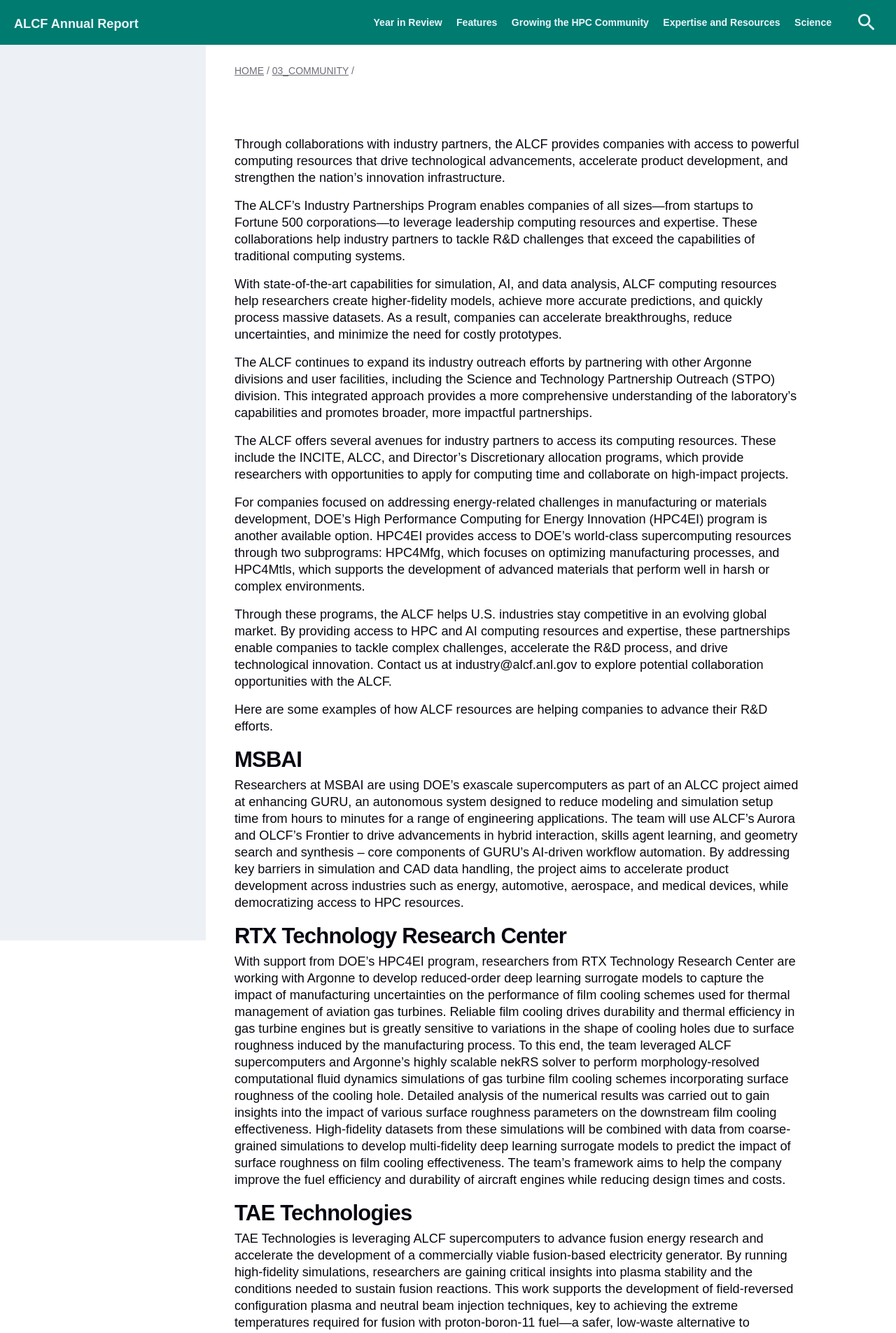
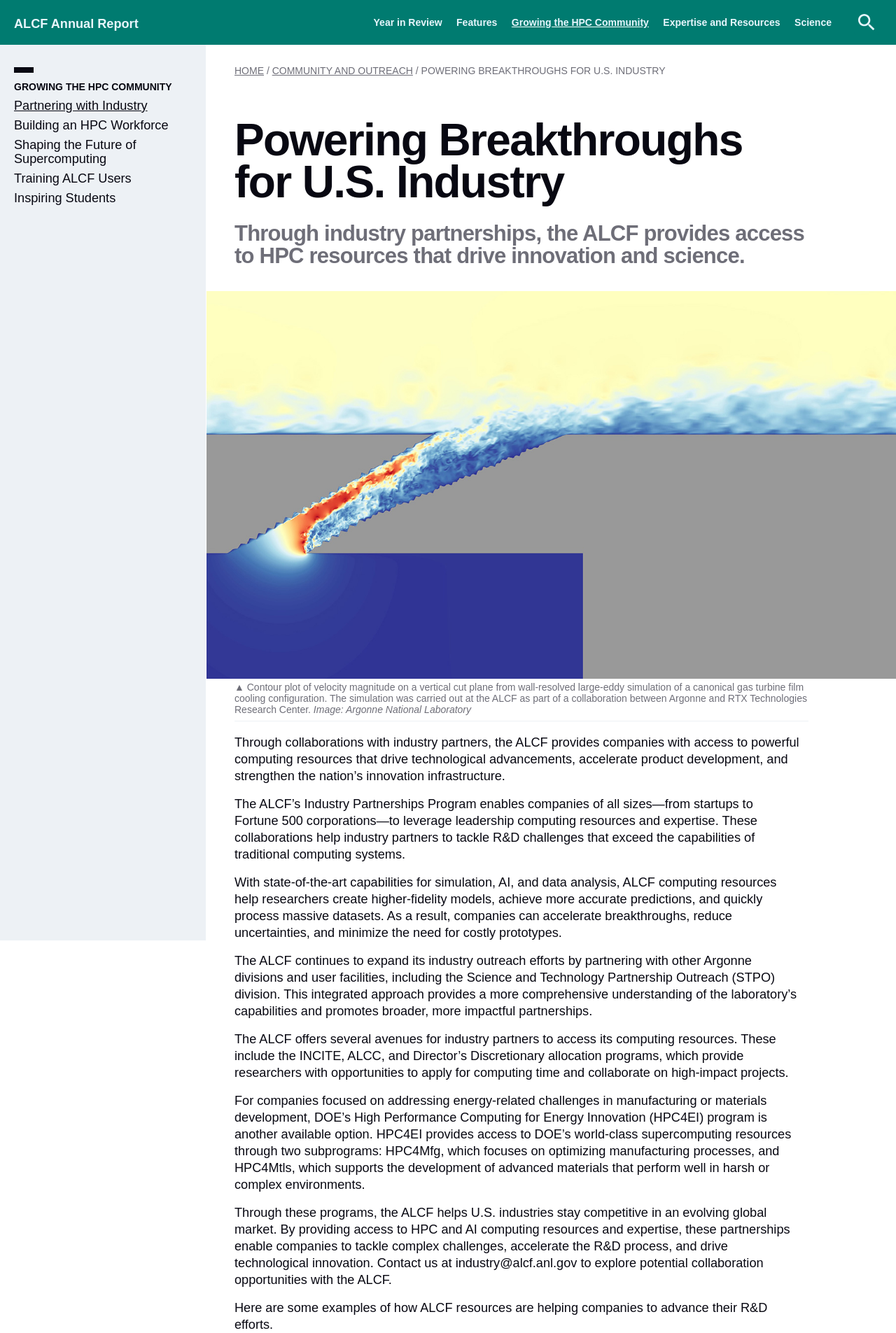
Before and after one commit to argonne-lcf/AR2024, a Jekyll site: the page built from 03_community/industry.md, in a window 1280 px wide. Shown: the top 1905 px of the page at 70% size. Built offline with Jekyll 4.4.1, drawn with Linux system fonts in a browser that asks for light colours; some web fonts are replaced; our own code applies the rules of GitHub Pages for plain Markdown files.

Commit message:
Update industry.md

```diff
--- a/03_community/industry.md
+++ b/03_community/industry.md
@@ -5,7 +5,7 @@ title: Powering Breakthroughs for U.S. Industry
 hero-img-source: ALCF_Industry.jpg
 hero-img-caption: "Contour plot of velocity magnitude on a vertical cut plane from wall-resolved large-eddy simulation of a canonical gas turbine film cooling configuration. The simulation was carried out at the ALCF as part of a collaboration between Argonne and RTX Technologies Research Center."
 hero-img-credit: "Argonne National Laboratory"
-intro: "Through industry partnerships, the ALCF provides access to HPC resources that drive innovation and science.
+intro: "Through industry partnerships, the ALCF provides access to HPC resources that drive innovation and science."
 
 
 theme: white
```
